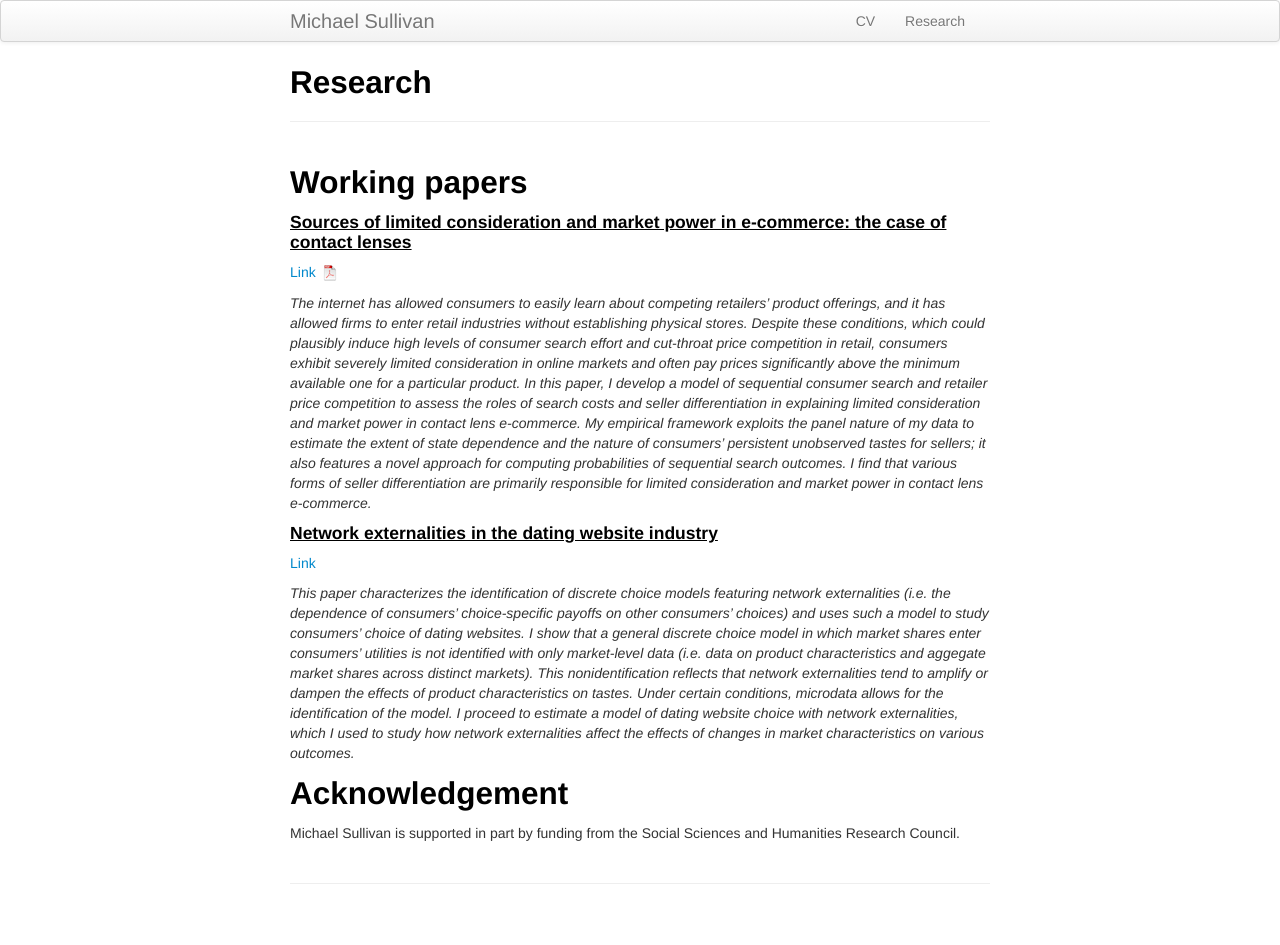
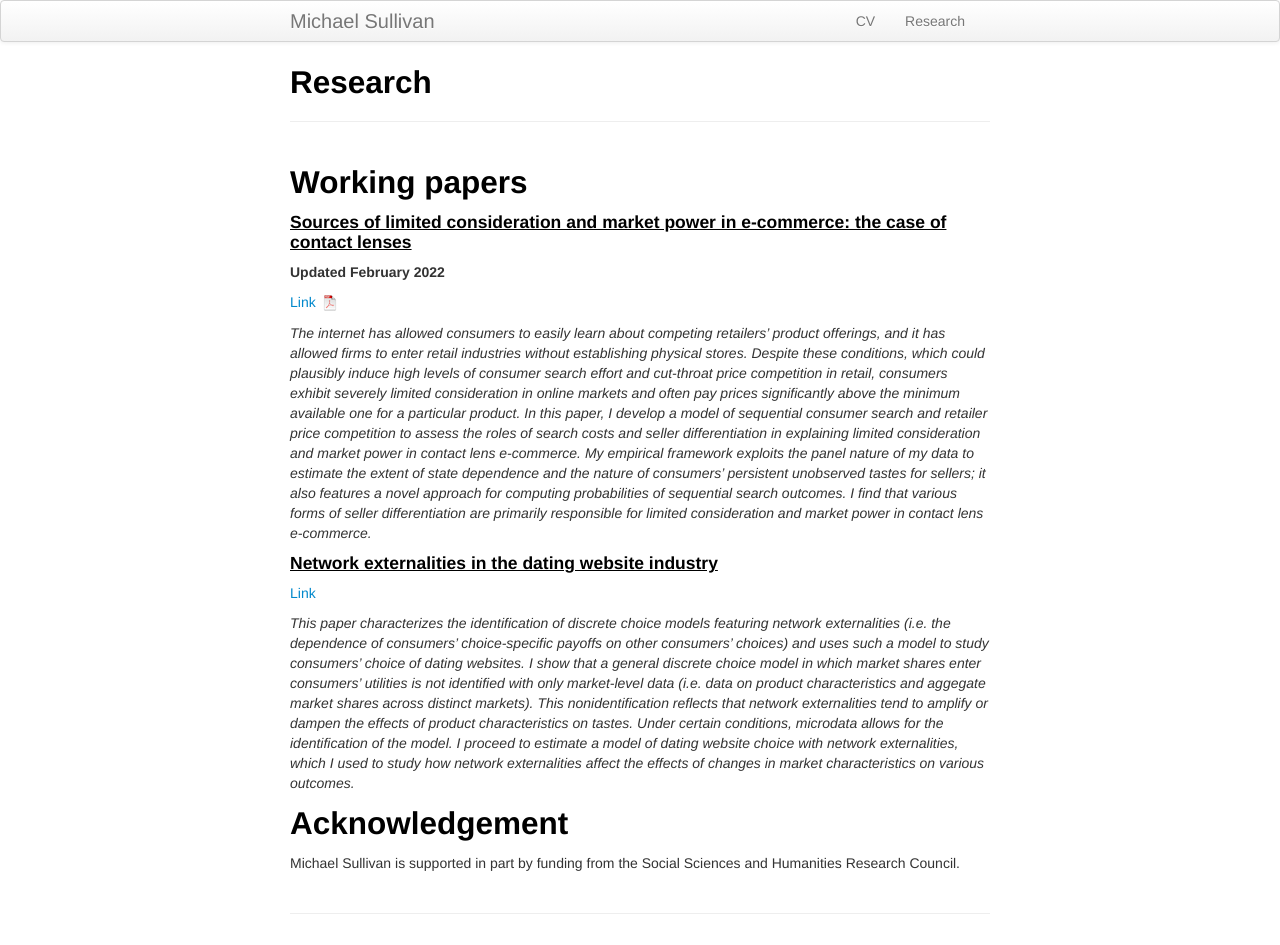
Before and after one commit to M-R-Sullivan/M-R-Sullivan.github.io, a Jekyll site: the page built from pages/research.md, in a window 1280 px wide. Built offline with Jekyll 4.4.1, drawn with Linux system fonts in a browser that asks for light colours; before the commit the page ends 915 px from its top, so only the background shows below that.

Commit message:
Update research page

```diff
--- a/pages/research.md
+++ b/pages/research.md
@@ -7,6 +7,8 @@ description: Michael Sullivan's research
 ## Working papers
 
 #### <u>Sources of limited consideration and market power in e-commerce: the case of contact lenses</u>
+
+**Updated February 2022**
 
 [Link ![OS as pdf]({{ BASE_PATH }}/pages/icons16/pdf-icon.png)]({{ BASE_PATH }}/assets/papers/online_search.pdf)<br/>
 
```
